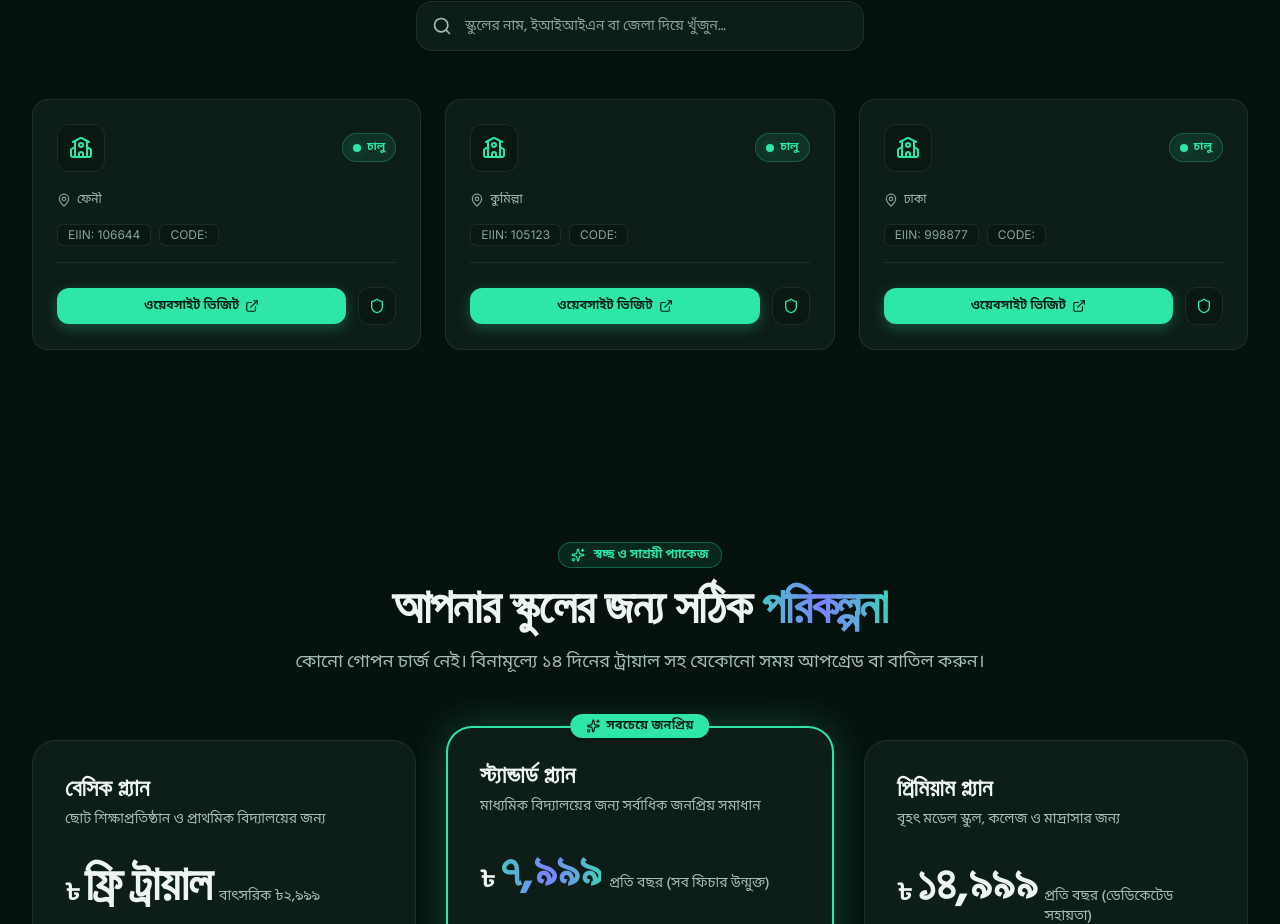
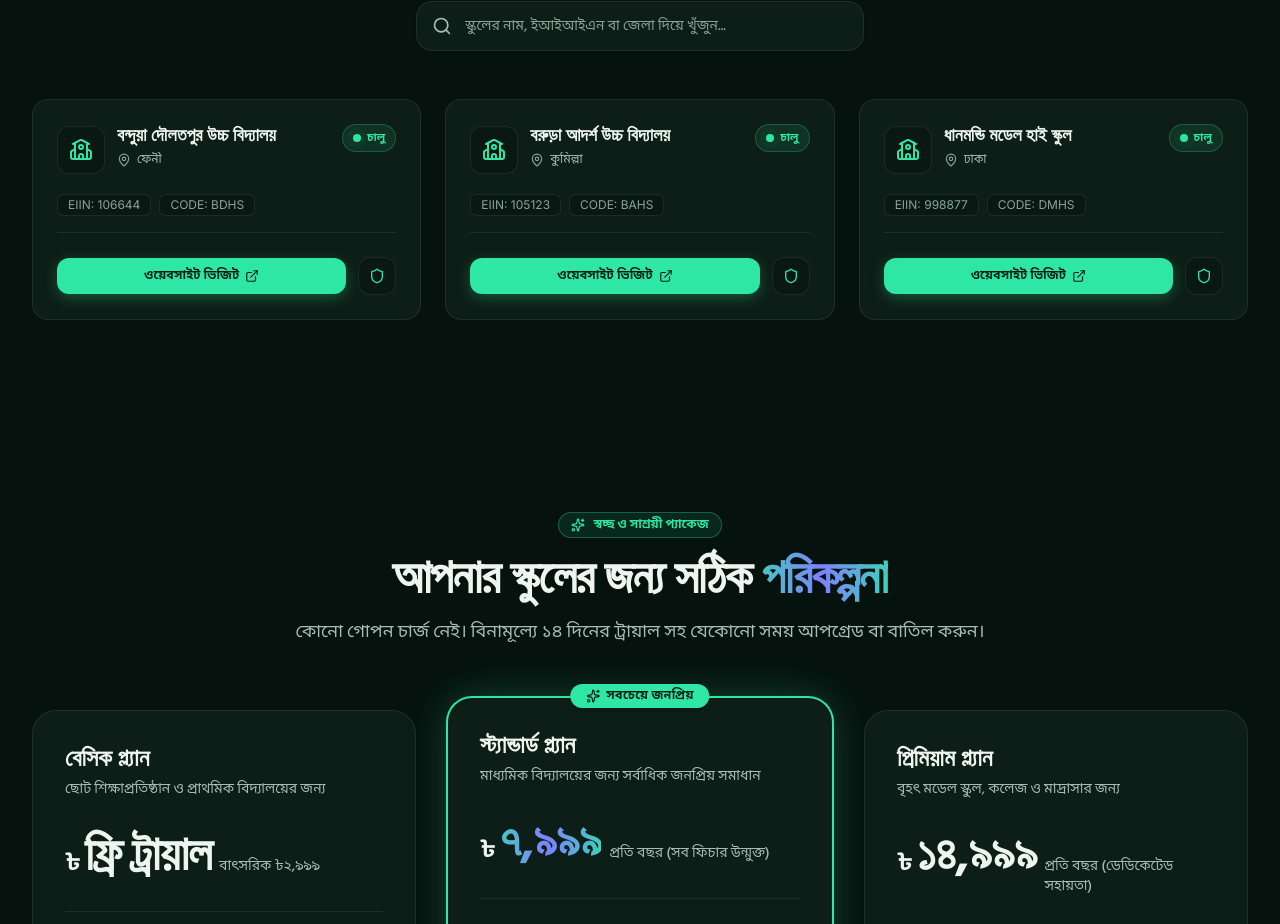
Before and after one commit to nahincodezzi/shohoj-pathshala, a React (Vite) app: page / in a window 1280 px wide. Shown: the part 3540-4464 px from the top of the page. Built offline with nearby package versions, Linux system fonts and the light colour scheme; a web font is replaced by a local one.

Commit message:
fix(schools): render dynamic school names, codes and locations on directory cards with full bilingual support

```diff
--- a/src/features/platform/sections/Schools.jsx
+++ b/src/features/platform/sections/Schools.jsx
@@ -3,7 +3,7 @@ import { Search, School as SchoolIcon, ExternalLink, MapPin, ArrowRight, Shield
 import { Stagger, StaggerItem } from '../motion/Stagger';
 import { Reveal } from '../motion/Reveal';
 
-export default function Schools({ t, schools = [] }) {
+export default function Schools({ t, lang = 'bn', schools = [] }) {
   const [searchQuery, setSearchQuery] = useState('');
 
   const filteredSchools = useMemo(() => {
@@ -11,10 +11,14 @@ export default function Schools({ t, schools = [] }) {
     if (!q) return schools;
     return schools.filter(s =>
       (s.name && s.name.toLowerCase().includes(q)) ||
-      (s.code && s.code.toLowerCase().includes(q)) ||
+      (s.name_bn && s.name_bn.toLowerCase().includes(q)) ||
+      (s.name_en && s.name_en.toLowerCase().includes(q)) ||
+      (s.code_prefix && s.code_prefix.toLowerCase().includes(q)) ||
+      (s.school_code && String(s.school_code).toLowerCase().includes(q)) ||
       (s.eiin && String(s.eiin).toLowerCase().includes(q)) ||
-      (s.location && s.location.toLowerCase().includes(q)) ||
-      (s.district && s.district.toLowerCase().includes(q))
+      (s.district && s.district.toLowerCase().includes(q)) ||
+      (s.board && s.board.toLowerCase().includes(q)) ||
+      (s.location && s.location.toLowerCase().includes(q))
     );
   }, [schools, searchQuery]);
 
@@ -66,46 +70,50 @@ export default function Schools({ t, schools = [] }) {
         {filteredSchools.length > 0 ? (
           <Stagger className="grid grid-cols-1 md:grid-cols-2 lg:grid-cols-3 gap-6">
             {filteredSchools.map((school) => {
-              const schoolSlug = school.slug || school.code || school.id;
+              const schoolSlug = school.slug || school.code_prefix || school.code || school.id;
               const publicUrl = `/${schoolSlug}`;
               const adminUrl = `/${schoolSlug}/admin`;
+              const schoolName = (lang === 'en' ? (school.name_en || school.name_bn) : (school.name_bn || school.name_en)) || school.name || 'শিক্ষাপ্রতিষ্ঠান';
+              const schoolCode = school.code_prefix || school.school_code || school.code || schoolSlug.toUpperCase();
+              const schoolLocation = school.district || school.board || school.location || 'বাংলাদেশ';
 
               return (
-                <StaggerItem key={school.id || school.code}>
+                <StaggerItem key={school.id || school.code || schoolSlug}>
                   <div className="group h-full flex flex-col justify-between p-6 rounded-2xl bg-[var(--surface)] border border-[var(--border)] hover:border-[var(--primary)]/60 transition-all duration-300 hover:shadow-xl hover:-translate-y-1 relative overflow-hidden">
                     {/* Top ambient color edge */}
                     <div className="absolute top-0 left-0 right-0 h-1 bg-gradient-to-r from-[var(--primary)] via-[var(--indigo)] to-[var(--primary)] opacity-0 group-hover:opacity-100 transition-opacity duration-300" />
 
                     <div className="space-y-4">
-                      {/* Top Bar: Icon + Live Ping Status */}
-                      <div className="flex items-center justify-between">
-                        <div className="w-12 h-12 rounded-xl bg-[var(--bg-alt)] border border-[var(--border)] flex items-center justify-center text-[var(--primary)] group-hover:scale-105 transition-transform">
-                          <SchoolIcon className="w-6 h-6" />
+                      {/* Top Row: School Icon + Name + Location & Live Ping Status */}
+                      <div className="flex items-start justify-between gap-3">
+                        <div className="flex items-start gap-3 min-w-0 flex-1">
+                          <div className="w-12 h-12 rounded-xl bg-[var(--bg-alt)] border border-[var(--border)] flex items-center justify-center text-[var(--primary)] group-hover:scale-105 transition-transform shrink-0 mt-0.5">
+                            <SchoolIcon className="w-6 h-6" />
+                          </div>
+                          <div className="min-w-0 flex-1">
+                            <h3 className="text-base sm:text-lg font-bold text-[var(--text)] group-hover:text-[var(--primary-text)] transition-colors line-clamp-2 font-heading leading-snug">
+                              {schoolName}
+                            </h3>
+                            <p className="text-xs text-[var(--muted)] mt-1 flex items-center gap-1.5">
+                              <MapPin className="w-3.5 h-3.5 text-[var(--subtle)] shrink-0" />
+                              <span className="truncate">{schoolLocation}</span>
+                            </p>
+                          </div>
                         </div>
-                        <div className="inline-flex items-center gap-1.5 px-2.5 py-1 rounded-full bg-[var(--primary)]/10 border border-[var(--primary)]/25 text-[11px] font-semibold text-[var(--primary-text)]">
+
+                        <div className="inline-flex items-center gap-1.5 px-2.5 py-1 rounded-full bg-[var(--primary)]/10 border border-[var(--primary)]/25 text-[11px] font-semibold text-[var(--primary-text)] shrink-0">
                           <span className="w-2 h-2 rounded-full bg-[var(--primary)] animate-ping-dot" />
                           <span>{t('schools.activeStatus') || 'চালু'}</span>
                         </div>
                       </div>
 
-                      {/* Title & Info */}
-                      <div>
-                        <h3 className="text-xl font-bold text-[var(--text)] group-hover:text-[var(--primary-text)] transition-colors line-clamp-1 font-heading">
-                          {school.name}
-                        </h3>
-                        <p className="text-xs text-[var(--muted)] mt-1 flex items-center gap-1.5">
-                          <MapPin className="w-3.5 h-3.5 text-[var(--subtle)] shrink-0" />
-                          <span className="truncate">{school.location || school.district || 'বাংলাদেশ'}</span>
-                        </p>
-                      </div>
-
                       {/* EIIN / Code Tags */}
-                      <div className="flex items-center gap-2 text-xs">
+                      <div className="flex items-center gap-2 text-xs pt-1">
                         <span className="px-2.5 py-0.5 rounded-md bg-[var(--bg-alt)] border border-[var(--border)] text-[var(--subtle)] font-mono">
                           EIIN: {school.eiin || 'N/A'}
                         </span>
                         <span className="px-2.5 py-0.5 rounded-md bg-[var(--bg-alt)] border border-[var(--border)] text-[var(--subtle)] font-mono">
-                          CODE: {school.code}
+                          CODE: {schoolCode}
                         </span>
                       </div>
                     </div>
--- a/src/pages/LandingPage.jsx
+++ b/src/pages/LandingPage.jsx
@@ -186,6 +186,7 @@ export default function LandingPage() {
         {/* 7. Connected Schools Directory with Live Search */}
         <Schools
           t={t}
+          lang={lang}
           schools={schools}
         />
 
```
